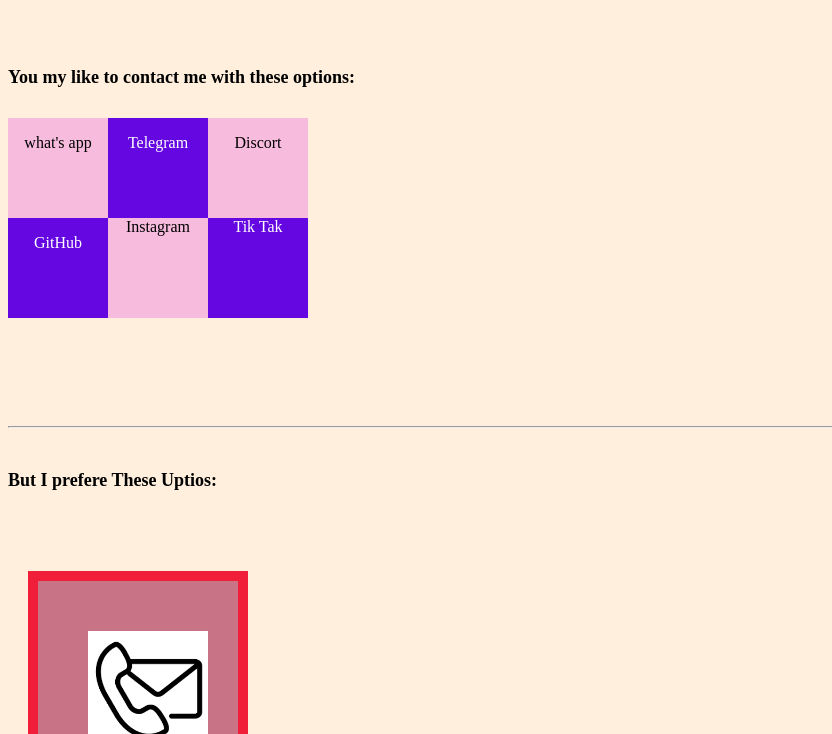
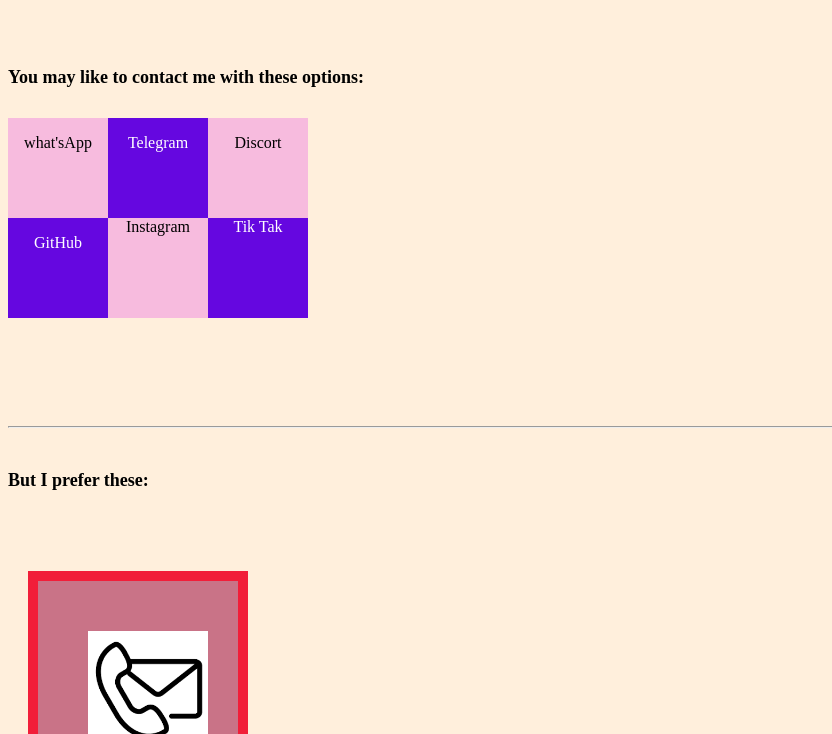
Before and after one commit to paribayan/resume, a plain HTML site: page Contact.html in a window 1280 px wide. Shown: the part 61-795 px from the top of the page, without its empty margins (0-832 px from the left). Drawn offline with Linux system fonts and the light colour scheme.

Commit message:
Add files via upload

```diff
--- a/Contact.html
+++ b/Contact.html
@@ -54,11 +54,11 @@
 
     <h5>
 
-        You my like to contact me with these options:
+        You may like to contact me with these options:
 
     </h5>
     <div class="container">
-        <div class="white"><p>what's app </p></div>
+        <div class="white"><p>what'sApp </p></div>
         <div class="black"><p>Telegram</p></div>
         <div class="white"><p>Discort</p></div>
         <div class="black"><p>GitHub</p></div>
@@ -70,7 +70,7 @@
     <hr>
  <h6>
 
-    But I prefere These Uptios:
+    But I prefer these:
  </h6>
 </div>
 
```
